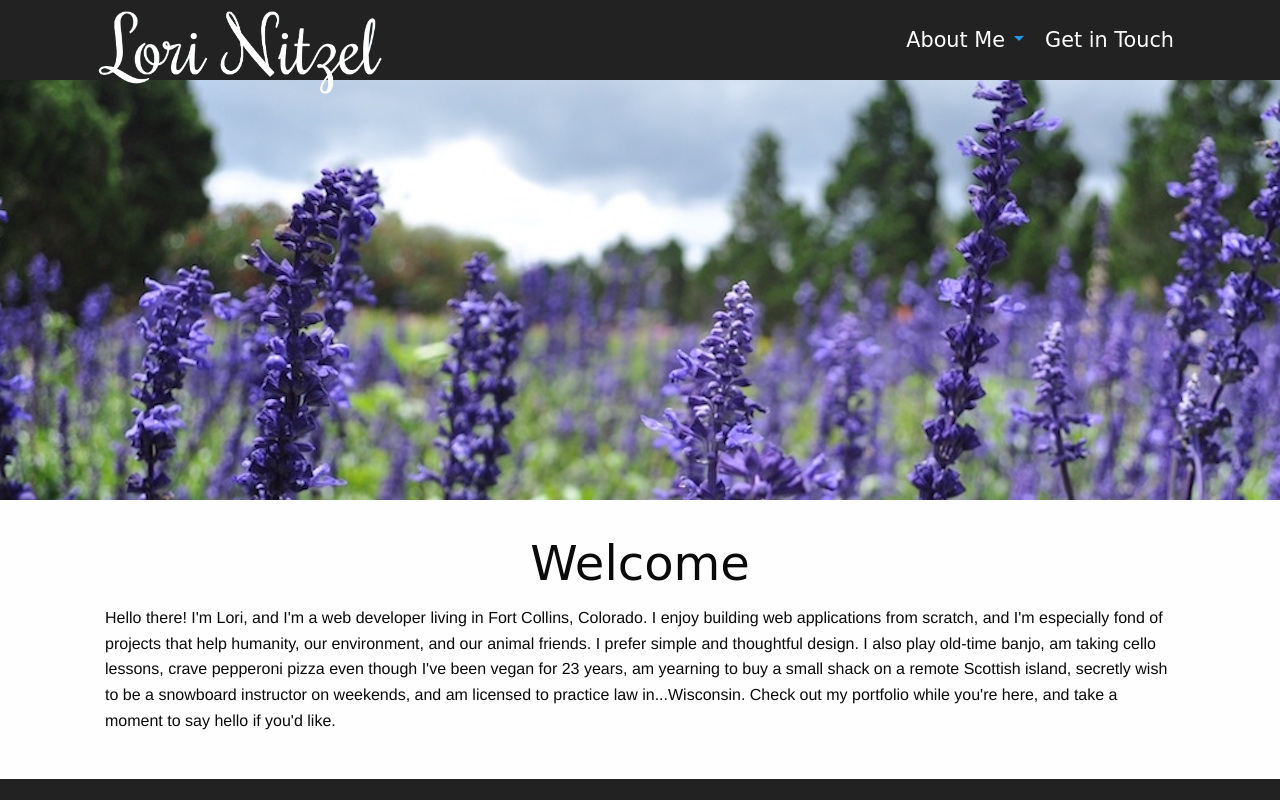
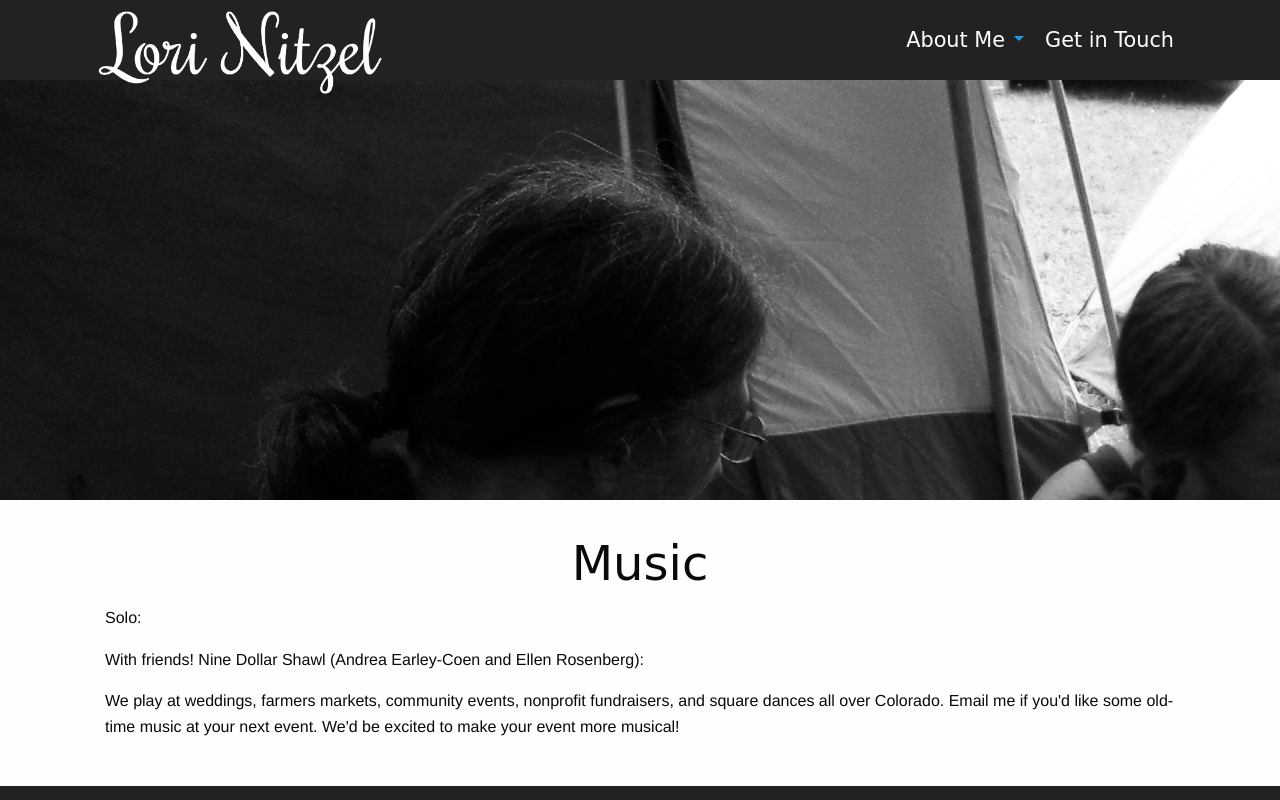
Before and after one commit to LoriNitzel/personal-website, a plain HTML site: page foundation-lorinitzel.com/music.html in a window 1280 px wide. Shown: the top 800 px of the page. Drawn offline with Linux system fonts and the light colour scheme; a web font is replaced by a local one.

Commit message:
working on music page

```diff
--- a/foundation-lorinitzel.com/css/main.css
+++ b/foundation-lorinitzel.com/css/main.css
@@ -84,7 +84,7 @@
   background-color: #999;
   padding: 60px 0px;
   height: 420px;
-  background-image: url('../img/sunflowers.jpeg');
+  background-image: url('../img/banjo-baby.jpeg');
   padding-left: 75px;
   width: 100%;
 }
--- a/foundation-lorinitzel.com/music.html
+++ b/foundation-lorinitzel.com/music.html
@@ -69,7 +69,7 @@
 
 <!-- HERO SECTION -->
 
-    <section class="hero-index">
+    <section class="hero-music">
       <div class="wrap">
         <div class="small-12 medium-12 large-12 column">
             <!-- <img class = "name" src="img/name_logo.png">
@@ -84,8 +84,11 @@
     <section class= "main">
       <div class="wrap row">
         <div class="small-12 medium-12 large-12 column">
-          <h1 class="mainText" style="text-align: center">Welcome</h1>
-          <p>Hello there! I'm Lori, and I'm a web developer living in Fort Collins, Colorado. I enjoy building web applications from scratch, and I'm especially fond of projects that help humanity, our environment, and our animal friends. I prefer simple and thoughtful design. I also play old-time banjo, am taking cello lessons, crave pepperoni pizza even though I've been vegan for 23 years, am yearning to buy a small shack on a remote Scottish island, secretly wish to be a snowboard instructor on weekends, and am licensed to practice law in...Wisconsin. Check out my portfolio while you're here, and take a moment to say hello if you'd like.</p>
+          <h1 class="mainText" style="text-align: center">Music</h1>
+          <p>Solo:</p>
+
+          <p>With friends! Nine Dollar Shawl (Andrea Earley-Coen and Ellen Rosenberg):</p>
+          <p>We play at weddings, farmers markets, community events, nonprofit fundraisers, and square dances all over Colorado. Email me if you'd like some old-time music at your next event. We'd be excited to make your event more musical!</p>
         </div>
       </div>
     </section>
```
Also changed, not shown: foundation-lorinitzel.com/portfolio.html (+4 -4 lines), foundation-lorinitzel.com/projects.html (+1 -1 lines), foundation-lorinitzel.com/img/banjo-baby.jpeg (added), foundation-lorinitzel.com/img/nineDollar.jpeg (added).
